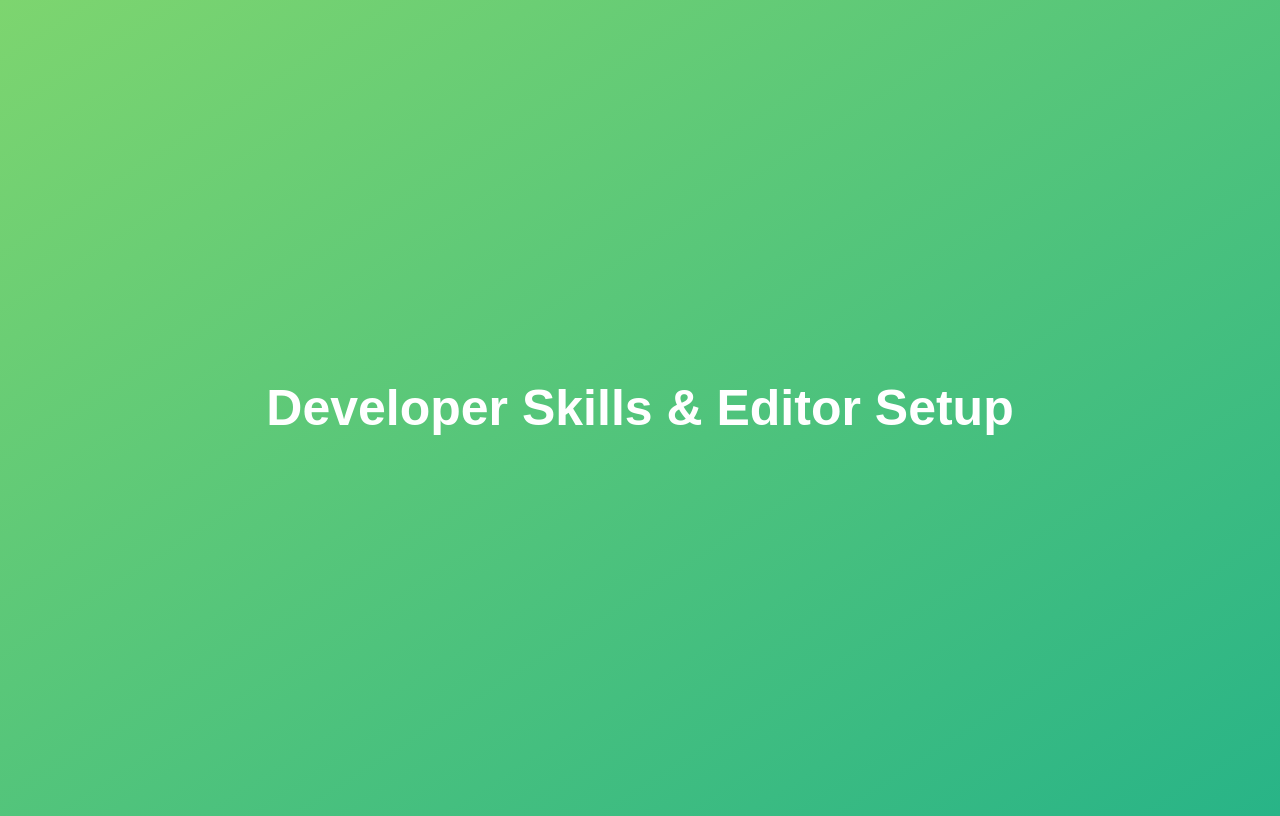
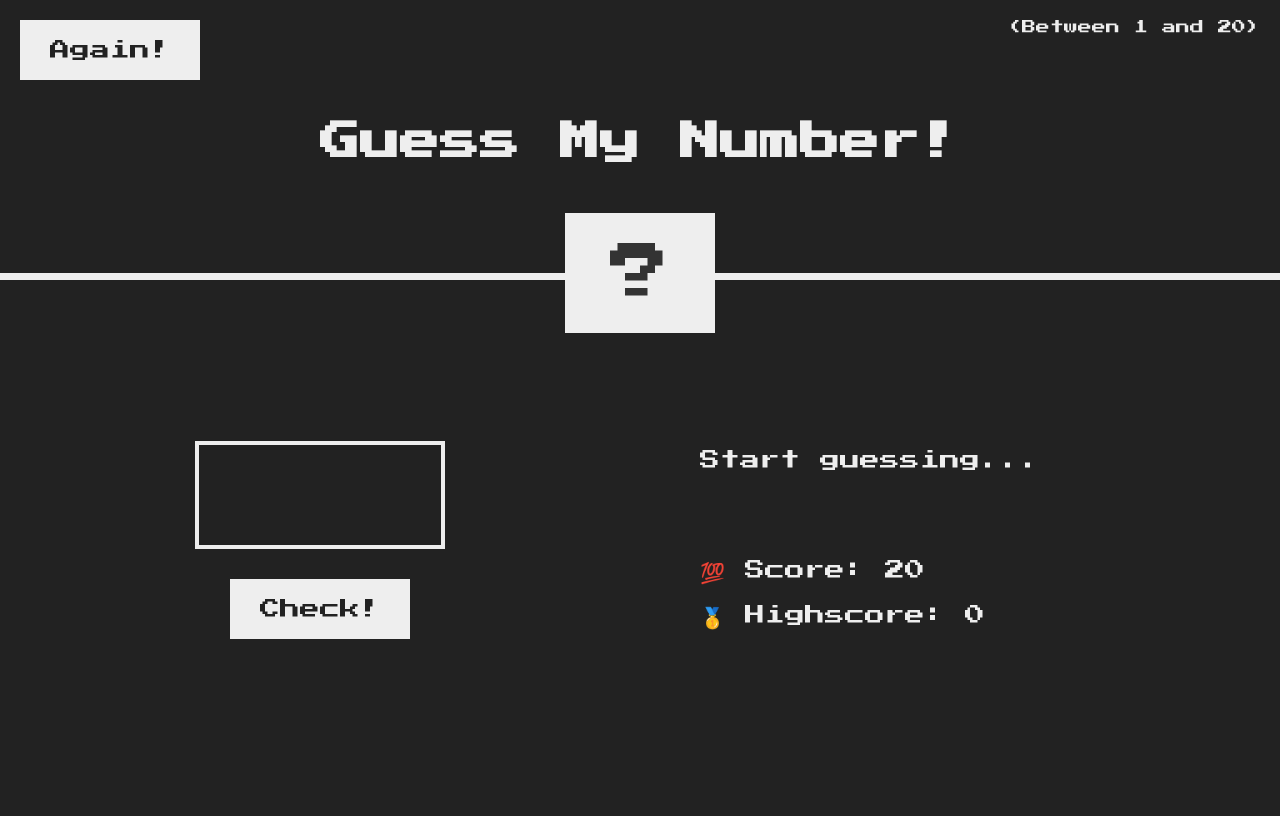
Before and after one commit to HarshKrishna/GuessTheNumberGame, a plain HTML site: page index.html in a window 1280 px wide. Drawn offline with Linux system fonts and the light colour scheme.

Commit message:
Updating the correct files

```diff
--- a/index.html
+++ b/index.html
@@ -1,30 +1,32 @@
 <!DOCTYPE html>
-<html lang="en">
+  <html lang="en">
   <head>
     <meta charset="UTF-8" />
     <meta name="viewport" content="width=device-width, initial-scale=1.0" />
     <meta http-equiv="X-UA-Compatible" content="ie=edge" />
-    <title>Developer Skills & Editor Setup</title>
-    <style>
-      body {
-        height: 100vh;
-        display: flex;
-        align-items: center;
-        background: linear-gradient(to top left, #28b487, #7dd56f);
-      }
-      h1 {
-        font-family: sans-serif;
-        font-size: 50px;
-        line-height: 1.3;
-        width: 100%;
-        padding: 30px;
-        text-align: center;
-        color: white;
-      }
-    </style>
+    <link rel="stylesheet" href="style.css" />
+    <title>Guess My Number!</title>
   </head>
   <body>
-    <h1>Developer Skills & Editor Setup</h1>
+    <header>
+      <h1>Guess My Number!</h1>
+      <p class="between">(Between 1 and 20)</p>
+      <button class="btn again">Again!</button>
+      <div class="number">?</div>
+    </header>
+    <main>
+      <section class="left">
+        <input type="number" class="guess" />
+        <button class="btn check">Check!</button>
+      </section>
+      <section class="right">
+        <p class="message">Start guessing...</p>
+        <p class="label-score">💯 Score: <span class="score">20</span></p>
+        <p class="label-highscore">
+          🥇 Highscore: <span class="highscore">0</span>
+        </p>
+      </section>
+    </main>
     <script src="script.js"></script>
   </body>
 </html>
--- a/script.js
+++ b/script.js
@@ -1,24 +1,65 @@
-// Remember, we're gonna use strict mode in all scripts now!
 'use strict';
 
-// const hello = 37;
-// console.log(hello);
+let number = Math.trunc(Math.random()*21);
+console.log(number);
+let score =20;
+let highScore=0;
 
-const printForecast = function (arr) {
-  let forcastString = '';
-  //debugger;
-  for (let i = 0; i < arr.length; i++) {
-    //   forcastString = forcastString + `... ${arr[i]}• in day ${(i = 1)}`;
-    forcastString =
-      forcastString + '... ' + arr[i] + '•C in ' + (i + 1) + ' days ';
-    console.log(forcastString);
-  }
+document.querySelector('.check').addEventListener('click', function(){
+    //debugger;
+    let guess = document.querySelector('.guess').value;
 
-  return forcastString + '...';
-};
+    if(!guess){
+        if (score >1){
+            document.querySelector('.message').textContent = '😢 No Number!';
+            score--;
+            document.querySelector('.score').textContent = score;
+            return false;
+        }
+        else{
+            document.querySelector('.message').textContent = '😭 You Lose!';
+        }
+    }
+    if(guess>number){
+        if (score >1){
+            document.querySelector('.message').textContent = '👆 Too High!';
+            score--;
+            document.querySelector('.score').textContent = score;
+        }else{
+            document.querySelector('.message').textContent = '😭 You Lose!';
+        }
+    }
+    if(guess<number){
+        if (score >1){
+            document.querySelector('.message').textContent = '👇 Too Low!';
+            score--;
+            document.querySelector('.score').textContent = score;
+        }
+        else{
+            document.querySelector('.message').textContent = '😭 You Lose!';
+        }
+    }
+    if(guess==number){
+        document.querySelector('.message').textContent = '🏆 You Win! 🏆';
+        document.querySelector('body').style.backgroundColor='#33cc33';
+        document.querySelector('.number').textContent = number;
+        document.querySelector('.number').style.width = '50rem';
+        if(score>highScore){
+            highScore = score;
+        }
+        document.querySelector('.highscore').textContent = highScore;
+    }
+}
+);
 
-const temps = new Array(17, 21, 23);
-console.log('Forecast is :' + printForecast(temps));
 
-const temps2 = new Array(12, 5, -5, 0, 4);
-console.log('Forecast is :' + printForecast(temps2));
+document.querySelector('.again').addEventListener('click', function(){
+    score = 20;
+    number = Math.trunc(Math.random()*21);
+    document.querySelector('.score').textContent = 20;
+    document.querySelector('.message').textContent = 'Start Guessing...';
+    document.querySelector('body').style.backgroundColor='#222';
+    document.querySelector('.number').textContent = '?';
+    document.querySelector('.number').style.width = '15rem';
+    document.querySelector('.guess').value = '';
+});
--- /dev/null
+++ b/style.css
@@ -0,0 +1,119 @@
+@import url('https://fonts.googleapis.com/css?family=Press+Start+2P&display=swap');
+
+* {
+  margin: 0;
+  padding: 0;
+  box-sizing: inherit;
+}
+
+html {
+  font-size: 62.5%;
+  box-sizing: border-box;
+}
+
+body {
+  font-family: 'Press Start 2P', sans-serif;
+  color: #eee;
+  background-color: #222;
+  /* background-color: #60b347; */
+}
+
+/* LAYOUT */
+header {
+  position: relative;
+  height: 35vh;
+  border-bottom: 7px solid #eee;
+}
+
+main {
+  height: 65vh;
+  color: #eee;
+  display: flex;
+  align-items: center;
+  justify-content: space-around;
+}
+
+.left {
+  width: 52rem;
+  display: flex;
+  flex-direction: column;
+  align-items: center;
+}
+
+.right {
+  width: 52rem;
+  font-size: 2rem;
+}
+
+/* ELEMENTS STYLE */
+h1 {
+  font-size: 4rem;
+  text-align: center;
+  position: absolute;
+  width: 100%;
+  top: 52%;
+  left: 50%;
+  transform: translate(-50%, -50%);
+}
+
+.number {
+  background: #eee;
+  color: #333;
+  font-size: 6rem;
+  width: 15rem;
+  padding: 3rem 0rem;
+  text-align: center;
+  position: absolute;
+  bottom: 0;
+  left: 50%;
+  transform: translate(-50%, 50%);
+}
+
+.between {
+  font-size: 1.4rem;
+  position: absolute;
+  top: 2rem;
+  right: 2rem;
+}
+
+.again {
+  position: absolute;
+  top: 2rem;
+  left: 2rem;
+}
+
+.guess {
+  background: none;
+  border: 4px solid #eee;
+  font-family: inherit;
+  color: inherit;
+  font-size: 5rem;
+  padding: 2.5rem;
+  width: 25rem;
+  text-align: center;
+  display: block;
+  margin-bottom: 3rem;
+}
+
+.btn {
+  border: none;
+  background-color: #eee;
+  color: #222;
+  font-size: 2rem;
+  font-family: inherit;
+  padding: 2rem 3rem;
+  cursor: pointer;
+}
+
+.btn:hover {
+  background-color: #ccc;
+}
+
+.message {
+  margin-bottom: 8rem;
+  height: 3rem;
+}
+
+.label-score {
+  margin-bottom: 2rem;
+}
```
Also changed, not shown: 1 other file.
